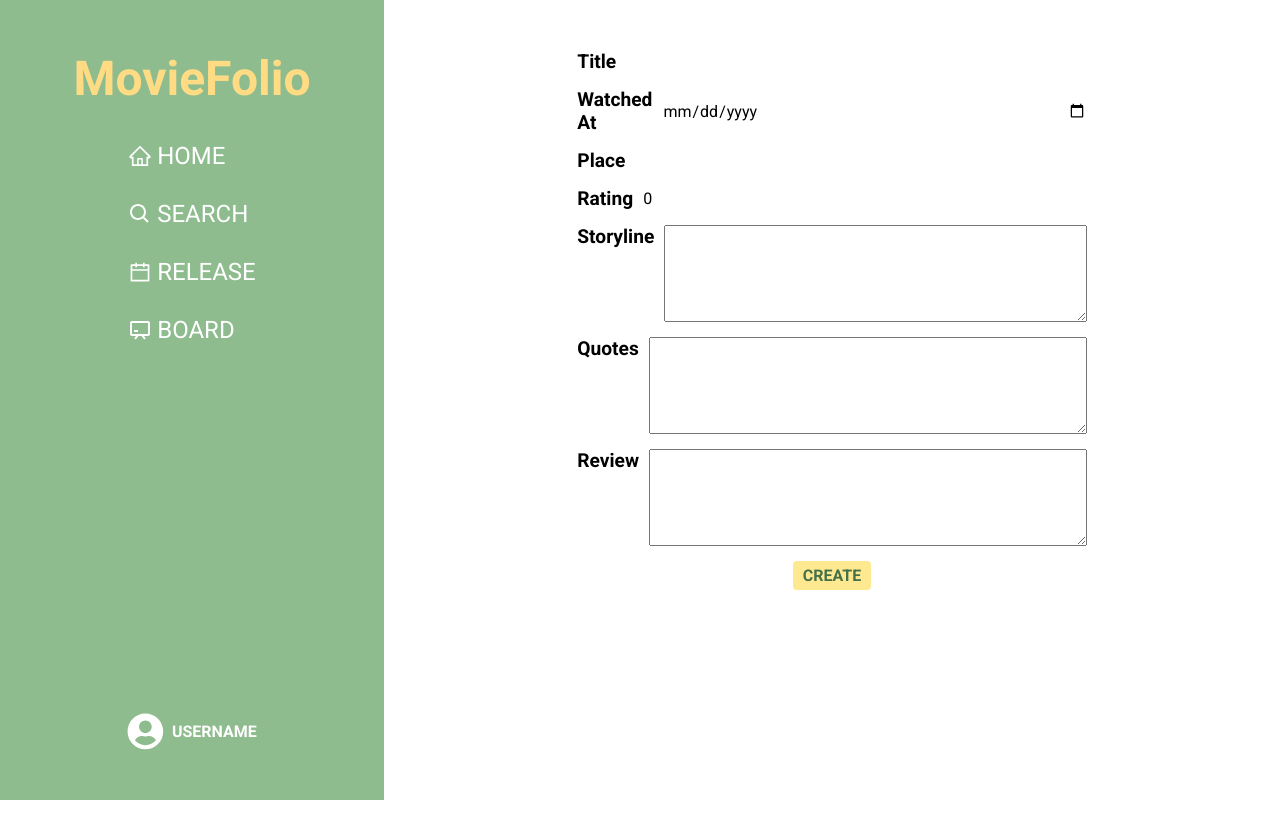
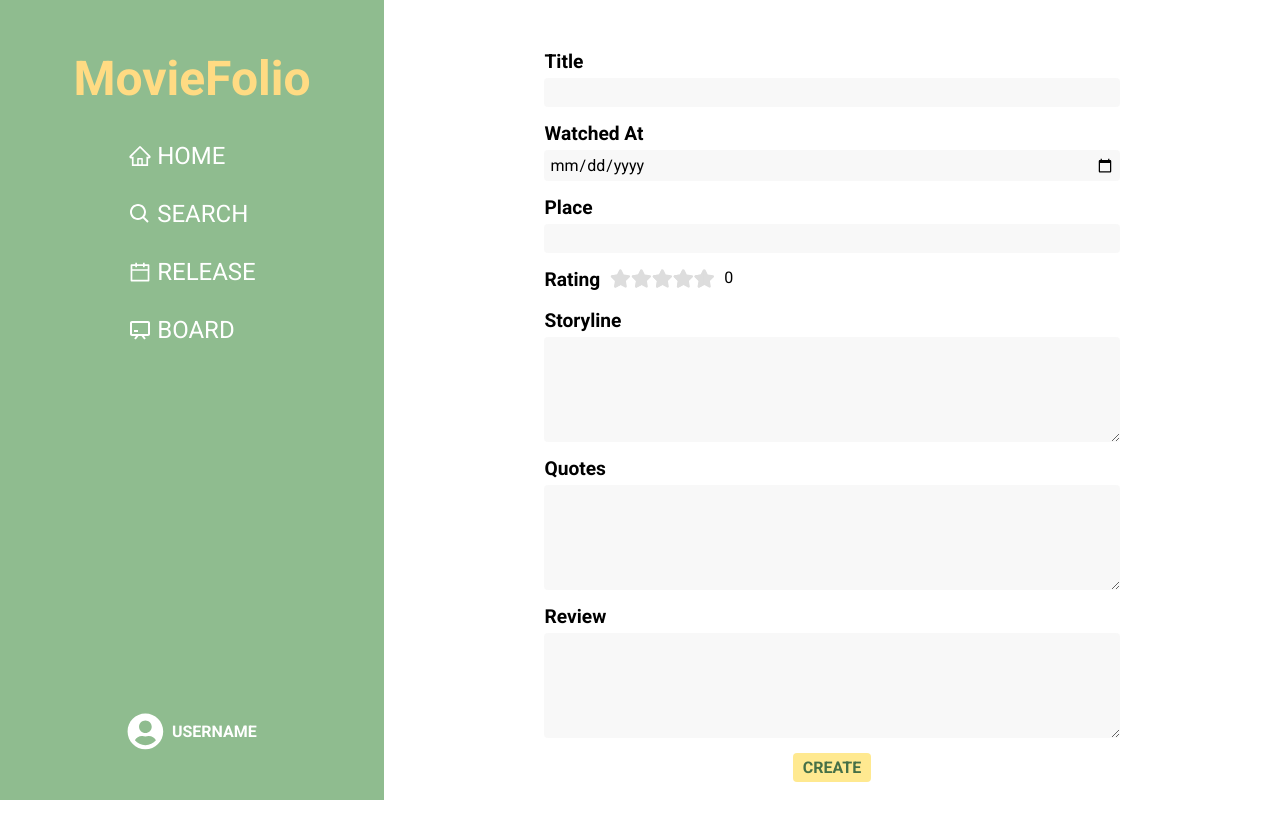
Before and after one commit to mnmn092631/MovieFolio, a Next.js app: page /review/detailed in a window 1280 px wide. Before the commit the page ends 800 px from the top, so only its background shows below. Built offline with nearby package versions, Linux system fonts and the light colour scheme.

Commit message:
style: create detailed review 별점 스타일

```diff
--- /dev/null
+++ b/src/app/(afterLogin)/review/detailed/_component/StarRating.tsx
@@ -0,0 +1,51 @@
+import { FaStar, FaStarHalf } from "react-icons/fa";
+import styles from "./starRating.module.scss";
+import { ChangeEventHandler } from "react";
+import cx from "classnames";
+
+interface StarInputProps {
+  value: number;
+  isHalf: boolean;
+  onChange: ChangeEventHandler<HTMLInputElement | HTMLTextAreaElement>;
+}
+
+function StarInput({ value, isHalf, onChange }: StarInputProps) {
+  return (
+    <>
+      <input
+        className={styles.input}
+        type="radio"
+        id={`star${value}`}
+        name="rating"
+        value={value}
+        onChange={onChange}
+      />
+      <label
+        className={cx(styles.label, isHalf && styles.half)}
+        htmlFor={`star${value}`}
+      >
+        {isHalf ? <FaStarHalf /> : <FaStar />}
+      </label>
+    </>
+  );
+}
+
+interface Props {
+  onChange: ChangeEventHandler<HTMLInputElement | HTMLTextAreaElement>;
+}
+
+export default function StarRating({ onChange }: Props) {
+  const rateArr = Array.from({ length: 10 }, (_, i) => i * -0.5 + 5);
+  return (
+    <fieldset className={styles.container}>
+      {rateArr.map((v, i) => (
+        <StarInput
+          key={`starInput${v}`}
+          value={v}
+          isHalf={i % 2 === 1}
+          onChange={onChange}
+        />
+      ))}
+    </fieldset>
+  );
+}
--- /dev/null
+++ b/src/app/(afterLogin)/review/detailed/_component/starRating.module.scss
@@ -0,0 +1,41 @@
+.container {
+  position: relative;
+  display: flex;
+  flex-direction: row-reverse;
+  align-items: center;
+  border: none;
+}
+
+.input {
+  display: none;
+}
+
+.label {
+  display: inline-block;
+  font-size: 1.3rem;
+  color: #DDDDDD;
+  overflow: hidden;
+  transition: all 250ms ease-in-out;
+  cursor: pointer;
+}
+
+.half {
+  position: absolute;
+  width: 10%;
+
+  @for $i from 1 through 5 {
+    &:nth-of-type(#{$i * 2}) {
+      transform: translateX(-200% * ($i - 1) - 100%);
+    }
+  }
+}
+
+.input:checked ~ label,
+.label:hover,
+.label:hover ~ .label,
+.input:checked + .label:hover,
+.input input:checked ~ .label:hover,
+.input:checked ~ .label:hover ~ .label,
+.label:hover ~ .input:checked ~ .label {
+  color: #f86d6d;
+}
--- a/src/app/(afterLogin)/review/detailed/page.module.scss
+++ b/src/app/(afterLogin)/review/detailed/page.module.scss
@@ -3,7 +3,7 @@
 }
 
 .createForm {
-	width: 80%;
+	width: 85%;
 	margin: 0 auto;
 	display: flex;
 	flex-direction: column;
@@ -14,10 +14,12 @@
 	& > div {
 		width: inherit;
 		display: flex;
+		flex-wrap: wrap;
 		column-gap: 10px;
+		row-gap: 5px;
 
 		& > label {
-			flex: 0.1;
+			text-align: right;
 			text-transform: capitalize;
 			font-size: 1.2rem;
 			font-weight: 700;
@@ -25,7 +27,14 @@
 
 		& > input,
 		textarea {
-			flex: 1;
+			width: 100%;
+			padding: 5px;
+			border-radius: 4px;
+			background-color: rgba(221, 221, 221, 0.2);
+
+			&:active, &:focus {
+				background-color: rgba(221, 221, 221, 0.4);
+			}
 		}
 	}
 
--- a/src/app/(afterLogin)/review/detailed/page.tsx
+++ b/src/app/(afterLogin)/review/detailed/page.tsx
@@ -4,6 +4,7 @@ import { useRouter, useSearchParams } from "next/navigation";
 import styles from "./page.module.scss";
 import { ChangeEventHandler, MouseEventHandler, useState } from "react";
 import { DetailedReview } from "@/model/DetailedReview";
+import StarRating from "@/app/(afterLogin)/review/detailed/_component/StarRating";
 
 export default function Page() {
   const [form, setForm] = useState<
@@ -42,7 +43,7 @@ export default function Page() {
       return;
 
     try {
-      const res = await fetch("/api/review/detailed", {
+      await fetch("/api/review/detailed", {
         method: "POST",
         body: JSON.stringify({
           title: form.title,
@@ -99,18 +100,9 @@ export default function Page() {
         </div>
 
         <div>
-          {/* todo: rating */}
-          <label htmlFor="rating">rating</label>
-          <input
-            type="number"
-            id="rating"
-            name="rating"
-            min={0}
-            max={5}
-            step={0.5}
-            value={form?.rating}
-            onChange={onChange}
-          />
+          <label>rating</label>
+          <StarRating onChange={onChange} />
+          <p>{form.rating}</p>
         </div>
 
         <div>
--- a/src/style/globals.scss
+++ b/src/style/globals.scss
@@ -24,6 +24,8 @@ dd {
 
 input,
 input:active,
+textarea,
+textarea:active,
 button,
 button:active {
 	border: none;
```
